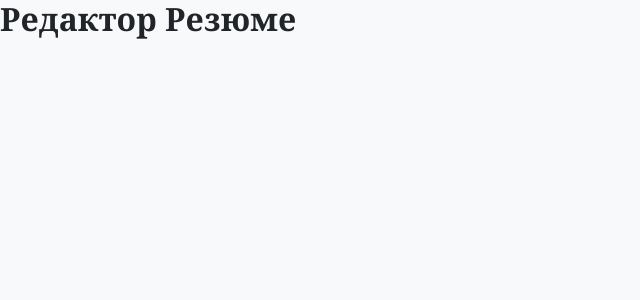
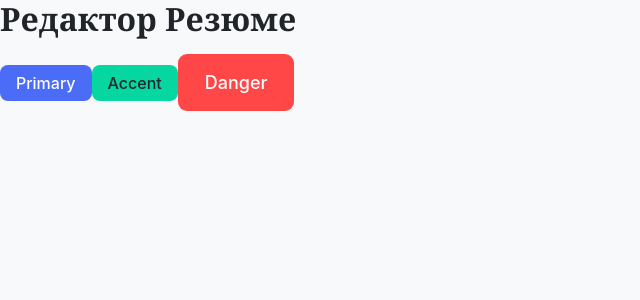
Before and after one commit to Vit0607/resume-editor, a React (Vite) app: page / in a window 1280 px wide. Shown: the top 300 px of the page, without its empty margins (0-640 px from the left). Built offline with nearby package versions, Linux system fonts and the light colour scheme.

Commit message:
Компонент Button

```diff
--- a/src/app/App.tsx
+++ b/src/app/App.tsx
@@ -1,7 +1,16 @@
+import Button from '@components/ui/Button/Button';
+
 function App() {
   return (
     <>
       <h1>Редактор Резюме</h1>
+      <Button variant="primary">Primary</Button>
+      <Button variant="accent" size="md">
+        Accent
+      </Button>
+      <Button variant="danger" size="lg">
+        Danger
+      </Button>
     </>
   );
 }
--- /dev/null
+++ b/src/components/ui/Button/Button.module.scss
@@ -0,0 +1,42 @@
+.button {
+  display: inline-flex;
+  align-items: center;
+  justify-content: center;
+  border: none;
+  border-radius: 0.5em;
+  font-weight: 500;
+  transition: opacity 0.2s ease;
+
+  &:hover {
+    opacity: 0.8;
+  }
+
+  &.primary {
+    background-color: var(--color-primary);
+    color: var(--color-white);
+  }
+
+  &.accent {
+    background-color: var(--color-secondary);
+    color: var(--color-gray-900);
+  }
+
+  &.danger {
+    background-color: var(--color-danger);
+    color: var(--color-white);
+  }
+
+  &.md {
+    padding: 0.5em 1em;
+    font-size: 1rem;
+  }
+
+  &.lg {
+    padding: 1em 1.5em;
+    font-size: 1.125rem;
+  }
+
+  &.fullWidth {
+    width: 100%;
+  }
+}
--- /dev/null
+++ b/src/components/ui/Button/Button.tsx
@@ -0,0 +1,26 @@
+import type { ButtonProps } from './Button.props';
+
+import styles from './Button.module.scss';
+
+const Button = ({
+  children,
+  onClick,
+  variant = 'primary',
+  size = 'md',
+  fullWidth = false,
+  ...props
+}: ButtonProps) => {
+  return (
+    <button
+      {...props}
+      className={`${styles.button} ${styles[variant]} ${styles[size]} ${
+        fullWidth ? styles.fullWidth : ''
+      }`}
+      onClick={onClick}
+    >
+      {children}
+    </button>
+  );
+};
+
+export default Button;
--- a/src/styles/global.scss
+++ b/src/styles/global.scss
@@ -1,4 +1,4 @@
-@use './variables.scss';
+@use 'variables';
 
 * {
   box-sizing: border-box;
```
Also changed, not shown: src/components/ui/Button/Button.props.ts (added, +9 -0 lines), src/styles/_variables.scss (renamed from src/styles/variables.scss).
